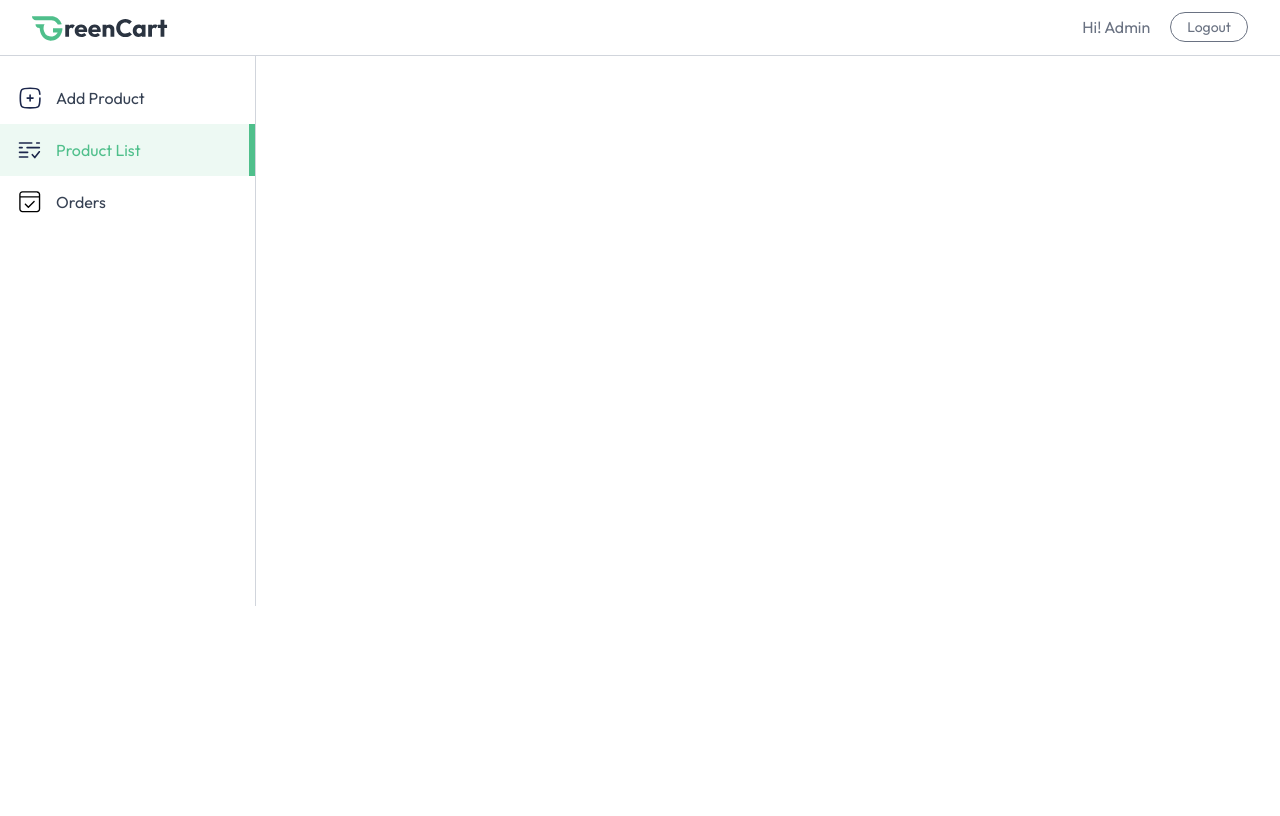
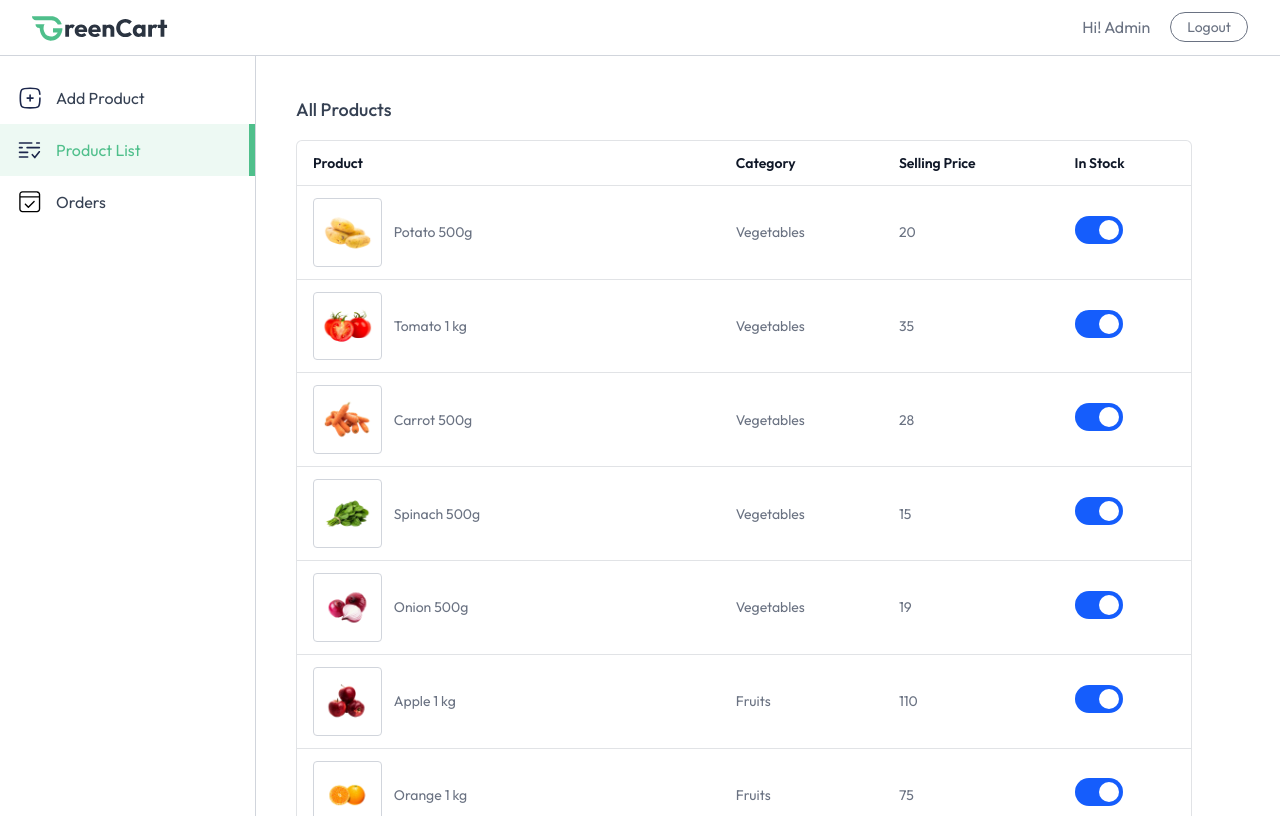
Before and after one commit to karemsaeed20020/MERN-Green-Cart-App, a React (Vite) app in the folder client/: page /seller/product-list in a window 1280 px wide. Both pictures are taken after typing "name@example.com", "Sample123" into the empty fields and a click on the button "Login". Built offline with nearby package versions, Linux system fonts and the light colour scheme.

Commit message:
Create ProductList Seller

```diff
--- a/client/src/pages/seller/ProductList.jsx
+++ b/client/src/pages/seller/ProductList.jsx
@@ -1,11 +1,48 @@
-import React from 'react'
+import { useAppContext } from "../../context/AppContext";
 
 const ProductList = () => {
-  return (
-    <div>
+    const {products, currency} = useAppContext();
 
-    </div>
-  )
-}
+    return (
+        <div className="no-scrollbar flex flex-col justify-between flex-1 h-[95vh] overflow-y-scroll">
+            <div className="w-full md:p-10 p-4">
+                <h2 className="pb-4 text-lg font-medium">All Products</h2>
+                <div className="flex flex-col items-center max-w-4xl w-full overflow-hidden rounded-md bg-white border border-gray-500/20">
+                    <table className="md:table-auto table-fixed w-full overflow-hidden">
+                        <thead className="text-gray-900 text-sm text-left">
+                            <tr>
+                                <th className="px-4 py-3 font-semibold truncate">Product</th>
+                                <th className="px-4 py-3 font-semibold truncate">Category</th>
+                                <th className="px-4 py-3 font-semibold truncate hidden md:block">Selling Price</th>
+                                <th className="px-4 py-3 font-semibold truncate">In Stock</th>
+                            </tr>
+                        </thead>
+                        <tbody className="text-sm text-gray-500">
+                            {products.map((product) => (
+                                <tr key={product._id} className="border-t border-gray-500/20">
+                                    <td className="md:px-4 pl-2 md:pl-4 py-3 flex items-center space-x-3 truncate">
+                                        <div className="border border-gray-300 rounded p-2">
+                                            <img src={product.image[0]} alt="Product" className="w-16" />
+                                        </div>
+                                        <span className="truncate max-sm:hidden w-full">{product.name}</span>
+                                    </td>
+                                    <td className="px-4 py-3">{product.category}</td>
+                                    <td className="px-4 py-3 max-sm:hidden">{currency}{product.offerPrice}</td>
+                                    <td className="px-4 py-3">
+                                        <label className="relative inline-flex items-center cursor-pointer text-gray-900 gap-3">
+                                            <input type="checkbox" className="sr-only peer" defaultChecked={product.inStock} />
+                                            <div className="w-12 h-7 bg-slate-300 rounded-full peer peer-checked:bg-blue-600 transition-colors duration-200"></div>
+                                            <span className="dot absolute left-1 top-1 w-5 h-5 bg-white rounded-full transition-transform duration-200 ease-in-out peer-checked:translate-x-5"></span>
+                                        </label>
+                                    </td>
+                                </tr>
+                            ))}
+                        </tbody>
+                    </table>
+                </div>
+            </div>
+        </div>
+    );
+};
 
 export default ProductList
--- a/client/src/pages/seller/SellerLayout.jsx
+++ b/client/src/pages/seller/SellerLayout.jsx
@@ -24,7 +24,7 @@
                 </div>
             </div>
             <div className='flex '>
-            <div className="md:w-64 w-16 border-r h-[550px] text-base border-gray-300 pt-4 flex flex-col transition-all duration-300">
+            <div className="md:w-64 w-16 border-r h-[95vh] text-base border-gray-300 pt-4 flex flex-col transition-all duration-300">
                 {sidebarLinks.map((item) => (
                     <NavLink to={item.path} key={item.name} end={item.path === '/seller'}
                         className={({isActive}) => `flex items-center py-3 px-4 gap-3
```
